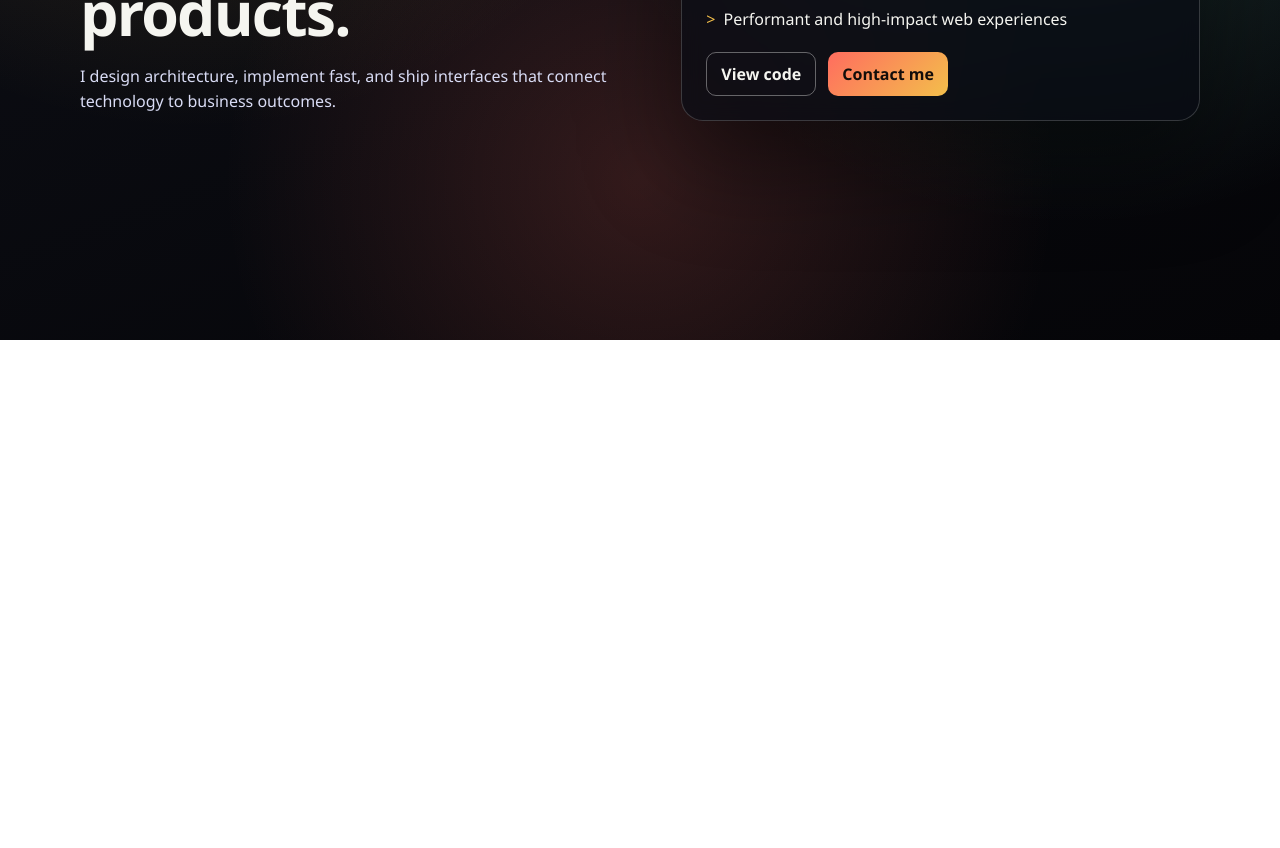
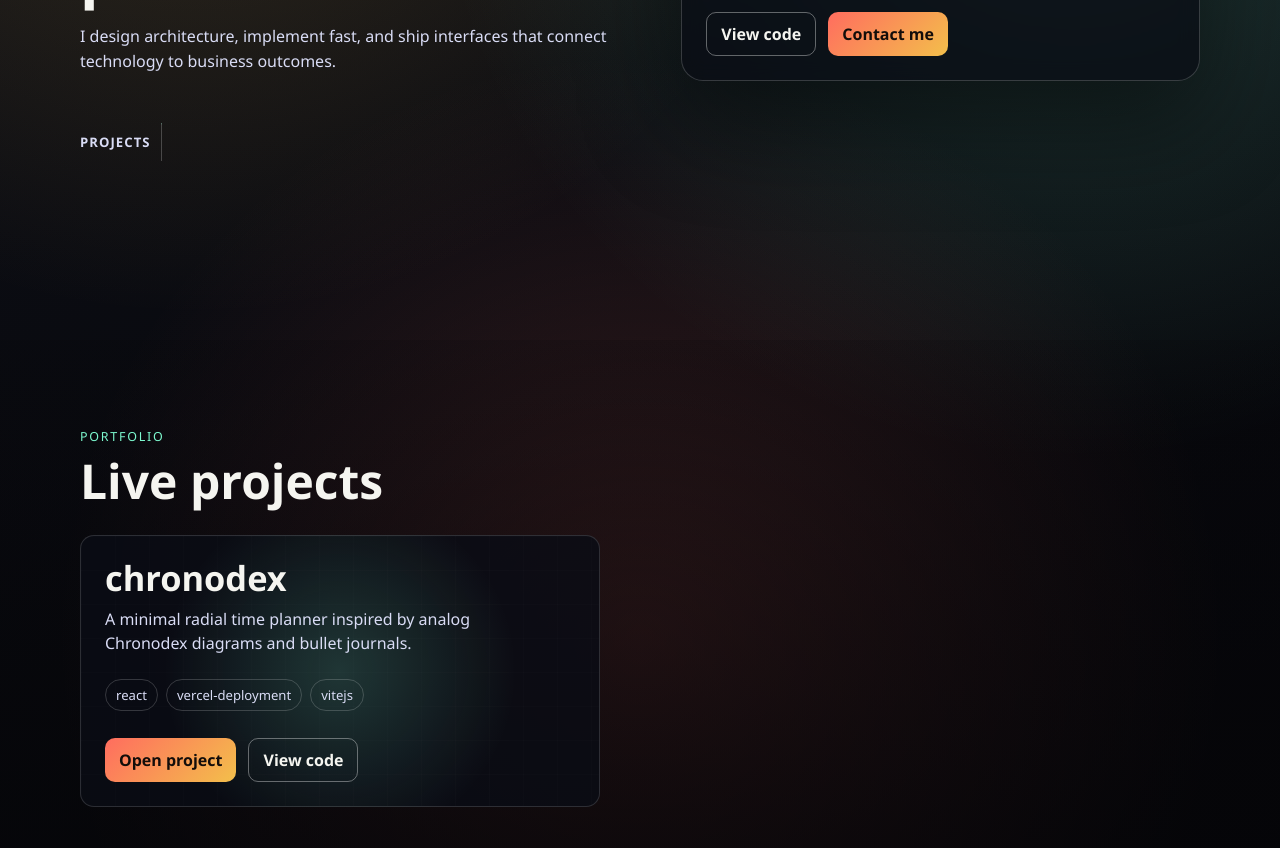
Before and after one commit to CiceroLino/CiceroLino, a React (Vite) app: page / in a window 1280 px wide. Shown: the part 460-1308 px from the top of the page. Before the commit the page ends 800 px from the top, so only its background shows below. Built offline with nearby package versions, Linux system fonts and the light colour scheme.

Commit message:
feat(portfolio): add live projects section

```diff
--- a/src/App.tsx
+++ b/src/App.tsx
@@ -1,6 +1,7 @@
 import { useMemo, useState } from 'react';
 import type { Language } from './config/content';
 import { TechBuilderHero } from './components/TechBuilderHero';
+import { ProjectsSection } from './components/ProjectsSection';
 import { detectInitialLanguage, persistLanguage } from './utils/language';
 
 const App = () => {
@@ -15,6 +16,7 @@ const App = () => {
   return (
     <main className="app-shell">
       <TechBuilderHero language={language} onLanguageChange={onLanguageChange} />
+      <ProjectsSection language={language} />
     </main>
   );
 };
--- /dev/null
+++ b/src/components/ProjectsSection.tsx
@@ -0,0 +1,93 @@
+import type { MouseEvent } from 'react';
+import projects from '../config/projects.json';
+import type { Language } from '../config/content';
+
+type Project = {
+  title: string;
+  description: string;
+  githubUrl: string;
+  liveUrl: string;
+  topics?: string[];
+};
+
+const PROJECTS = projects as Project[];
+
+const SECTION_COPY = {
+  pt: {
+    eyebrow: 'Portfólio',
+    title: 'Projetos no ar',
+    liveLabel: 'Abrir projeto',
+    codeLabel: 'Ver código',
+  },
+  en: {
+    eyebrow: 'Portfolio',
+    title: 'Live projects',
+    liveLabel: 'Open project',
+    codeLabel: 'View code',
+  },
+} satisfies Record<Language, Record<string, string>>;
+
+type ProjectsSectionProps = {
+  language: Language;
+};
+
+export const ProjectsSection = ({ language }: ProjectsSectionProps) => {
+  const copy = SECTION_COPY[language];
+
+  const updatePointer = (event: MouseEvent<HTMLElement>) => {
+    const bounds = event.currentTarget.getBoundingClientRect();
+    event.currentTarget.style.setProperty('--pointer-x', `${event.clientX - bounds.left}px`);
+    event.currentTarget.style.setProperty('--pointer-y', `${event.clientY - bounds.top}px`);
+  };
+
+  return (
+    <section className="projects-section" aria-labelledby="projects-title">
+      <div className="projects-inner">
+        <div className="section-heading">
+          <p className="section-eyebrow">{copy.eyebrow}</p>
+          <h2 id="projects-title">{copy.title}</h2>
+        </div>
+
+        <div className="projects-grid">
+          {PROJECTS.map(project => (
+            <article className="project-card" key={project.githubUrl} onMouseMove={updatePointer}>
+              <div className="project-card-content">
+                <div className="project-main">
+                  <h3>{project.title}</h3>
+                  <p className="project-description">{project.description}</p>
+                </div>
+
+                {project.topics?.length ? (
+                  <ul className="project-topics" aria-label={`${project.title} topics`}>
+                    {project.topics.map(topic => (
+                      <li key={topic}>{topic}</li>
+                    ))}
+                  </ul>
+                ) : null}
+
+                <div className="project-actions">
+                  <a
+                    href={project.liveUrl}
+                    target="_blank"
+                    rel="noreferrer"
+                    className="btn btn-solid"
+                  >
+                    {copy.liveLabel}
+                  </a>
+                  <a
+                    href={project.githubUrl}
+                    target="_blank"
+                    rel="noreferrer"
+                    className="btn btn-ghost"
+                  >
+                    {copy.codeLabel}
+                  </a>
+                </div>
+              </div>
+            </article>
+          ))}
+        </div>
+      </div>
+    </section>
+  );
+};
--- a/src/components/TechBuilderHero.tsx
+++ b/src/components/TechBuilderHero.tsx
@@ -10,6 +10,7 @@ type TechBuilderHeroProps = {
 
 export const TechBuilderHero = ({ language, onLanguageChange }: TechBuilderHeroProps) => {
   const content = CONTENT[language];
+  const projectsLabel = language === 'pt' ? 'Projetos' : 'Projects';
 
   return (
     <LampContainer>
@@ -71,6 +72,11 @@ export const TechBuilderHero = ({ language, onLanguageChange }: TechBuilderHeroP
             </CardBody>
           </CardContainer>
         </div>
+
+        <a className="hero-scroll-cue" href="#projects-title" aria-label={projectsLabel}>
+          <span>{projectsLabel}</span>
+          <span aria-hidden="true" className="scroll-cue-line" />
+        </a>
       </div>
     </LampContainer>
   );
--- /dev/null
+++ b/src/config/projects.json
@@ -0,0 +1,9 @@
+[
+  {
+    "title": "chronodex",
+    "description": "A minimal radial time planner inspired by analog Chronodex diagrams and bullet journals.",
+    "githubUrl": "https://github.com/CiceroLino/chronodex",
+    "liveUrl": "https://chronodex-planner.vercel.app/",
+    "topics": ["react", "vercel-deployment", "vitejs"]
+  }
+]
--- a/src/index.css
+++ b/src/index.css
@@ -134,6 +134,38 @@ body {
   line-height: 1.55;
 }
 
+.hero-scroll-cue {
+  display: inline-flex;
+  align-items: center;
+  gap: 10px;
+  margin-top: 42px;
+  color: var(--ink-1);
+  font-size: 0.82rem;
+  font-weight: 600;
+  letter-spacing: 0.08em;
+  text-decoration: none;
+  text-transform: uppercase;
+}
+
+.scroll-cue-line {
+  position: relative;
+  width: 1px;
+  height: 38px;
+  overflow: hidden;
+  background: rgba(255, 255, 255, 0.22);
+}
+
+.scroll-cue-line::after {
+  position: absolute;
+  top: -18px;
+  left: 0;
+  width: 1px;
+  height: 18px;
+  background: var(--brand-1);
+  content: '';
+  animation: scrollCue 1.8s ease-in-out infinite;
+}
+
 .card-container {
   perspective: 1000px;
 }
@@ -207,8 +239,131 @@ body {
   color: #130d0a;
 }
 
+.projects-section {
+  padding: 88px 24px 104px;
+  background: linear-gradient(180deg, rgba(5, 5, 8, 0.16), rgba(5, 5, 8, 0.74));
+}
+
+.projects-inner {
+  width: min(1120px, 100%);
+  margin: 0 auto;
+}
+
+.section-heading {
+  max-width: 680px;
+}
+
+.section-eyebrow {
+  margin: 0 0 10px;
+  color: var(--brand-1);
+  font-size: 0.78rem;
+  letter-spacing: 0.14em;
+  text-transform: uppercase;
+}
+
+.section-heading h2 {
+  margin: 0;
+  font-size: clamp(2rem, 4vw, 3rem);
+  line-height: 1.08;
+}
+
+.projects-grid {
+  display: grid;
+  grid-template-columns: repeat(auto-fit, minmax(min(100%, 340px), 520px));
+  gap: 18px;
+  margin-top: 28px;
+}
+
+.project-card {
+  --pointer-x: 50%;
+  --pointer-y: 50%;
+  position: relative;
+  min-height: 270px;
+  overflow: hidden;
+  border: 1px solid rgba(255, 255, 255, 0.14);
+  border-radius: 14px;
+  background:
+    radial-gradient(
+      420px circle at var(--pointer-x) var(--pointer-y),
+      rgba(125, 249, 207, 0.18),
+      transparent 42%
+    ),
+    rgba(10, 13, 21, 0.82);
+  transition:
+    transform 180ms ease,
+    border-color 180ms ease,
+    background 180ms ease;
+}
+
+.project-card::before {
+  position: absolute;
+  inset: 0;
+  background:
+    linear-gradient(rgba(255, 255, 255, 0.04) 1px, transparent 1px),
+    linear-gradient(90deg, rgba(255, 255, 255, 0.04) 1px, transparent 1px);
+  background-size: 34px 34px;
+  content: '';
+  opacity: 0.32;
+}
+
+.project-card:hover,
+.project-card:focus-within {
+  border-color: rgba(125, 249, 207, 0.46);
+  transform: translateY(-4px);
+}
+
+.project-card-content {
+  position: relative;
+  z-index: 1;
+  display: flex;
+  min-height: 270px;
+  flex-direction: column;
+  justify-content: space-between;
+  gap: 20px;
+  padding: 24px;
+}
+
+.project-card h3 {
+  margin: 0;
+  font-size: clamp(1.55rem, 3vw, 2.15rem);
+  line-height: 1.06;
+}
+
+.project-description {
+  max-width: 42ch;
+  margin: 12px 0 0;
+  color: var(--ink-1);
+  line-height: 1.48;
+}
+
+.project-topics {
+  display: flex;
+  flex-wrap: wrap;
+  gap: 8px;
+  margin: 0;
+  padding: 0;
+  list-style: none;
+}
+
+.project-topics li {
+  border: 1px solid rgba(255, 255, 255, 0.18);
+  border-radius: 999px;
+  padding: 6px 10px;
+  color: var(--ink-1);
+  font-size: 0.82rem;
+}
+
+.project-actions {
+  display: flex;
+  flex-wrap: wrap;
+  gap: 12px;
+  margin-top: 4px;
+}
+
 .lang-toggle:focus-visible,
-.btn:focus-visible {
+.hero-scroll-cue:focus-visible,
+.btn:focus-visible,
+.project-card:focus-within {
   outline: 2px solid var(--brand-1);
   outline-offset: 2px;
 }
@@ -228,8 +383,28 @@ body {
     flex-direction: column;
   }
 
+  .project-actions {
+    flex-direction: column;
+  }
+
   .hero-header {
     margin-bottom: 14px;
+  }
+}
+
+@keyframes scrollCue {
+  0% {
+    transform: translateY(0);
+    opacity: 0;
+  }
+
+  35% {
+    opacity: 1;
+  }
+
+  100% {
+    transform: translateY(58px);
+    opacity: 0;
   }
 }
 
--- a/tsconfig.app.json
+++ b/tsconfig.app.json
@@ -12,6 +12,7 @@
     "allowImportingTsExtensions": true,
     "verbatimModuleSyntax": true,
     "moduleDetection": "force",
+    "resolveJsonModule": true,
     "noEmit": true,
     "jsx": "react-jsx",
 
```
Also changed, not shown: 2 other files (tests, documents, lock files or other folders).
